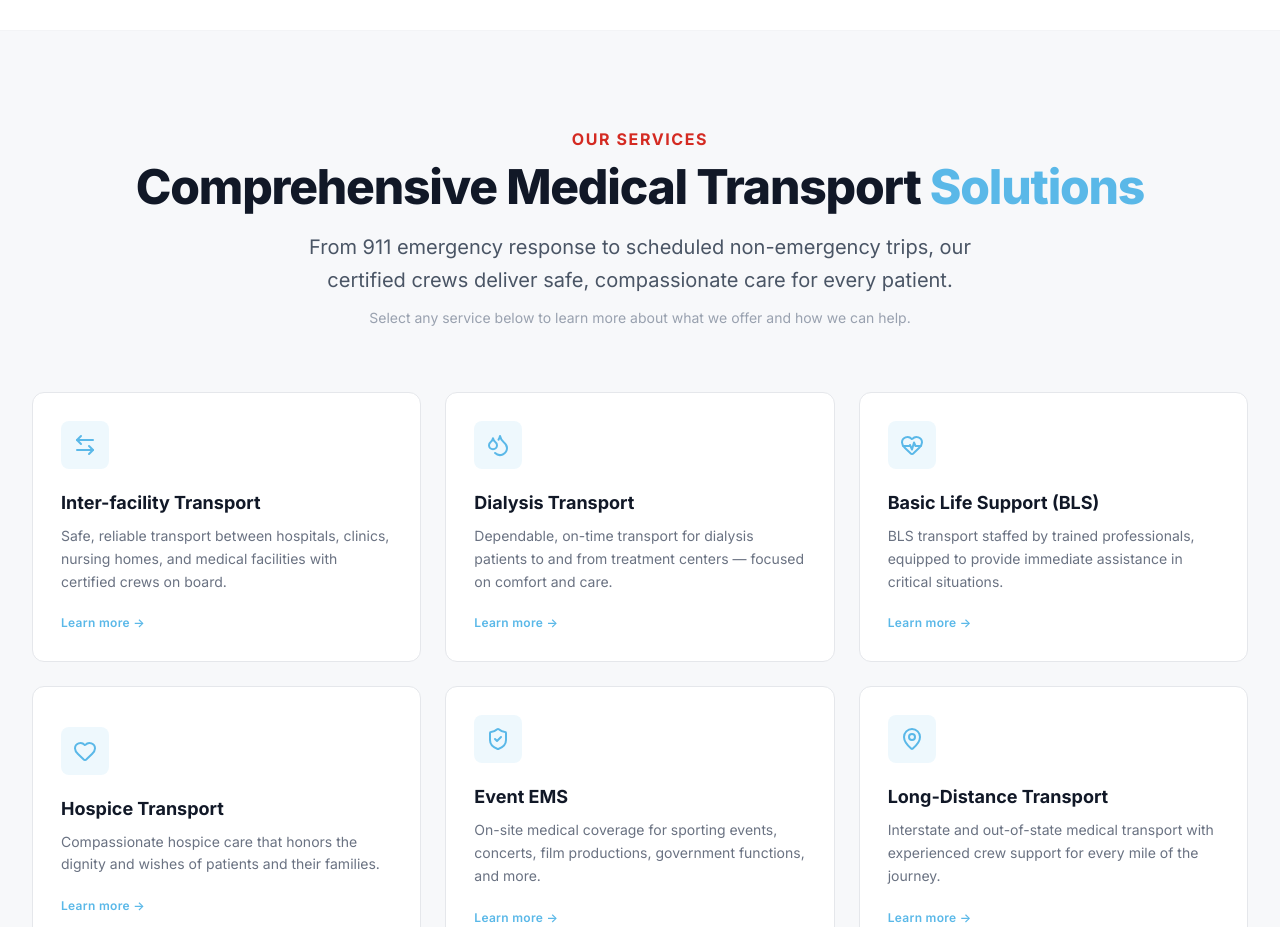
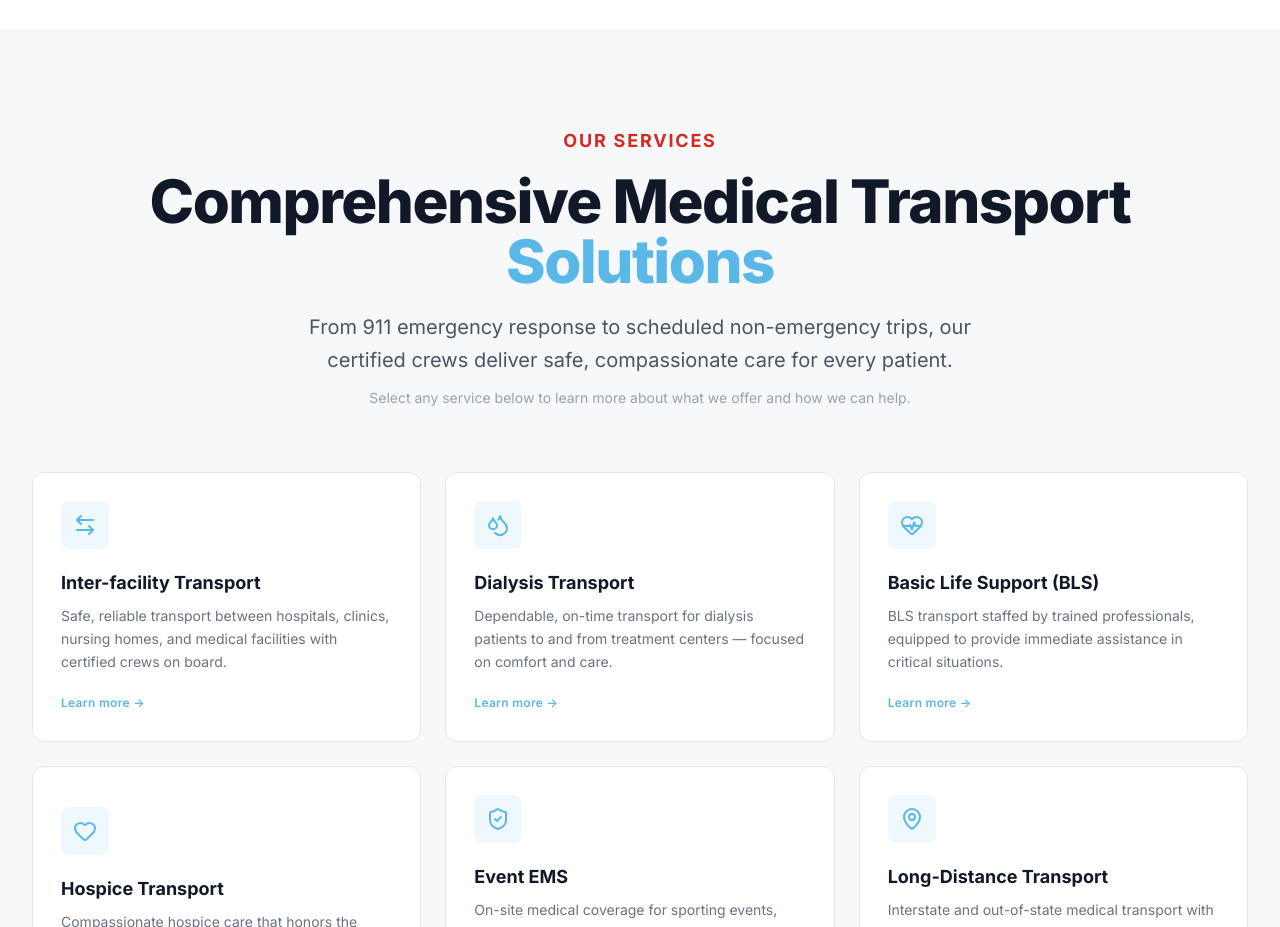
Before and after one commit to Parvin2001/LifeCare-EMS, a Next.js app: page / in a window 1280 px wide. Shown: the part 1380-2307 px from the top of the page. Built offline with nearby package versions, Linux system fonts and the light colour scheme.

Commit message:
Increase Our Services heading size for more emphasis
Co-Authored-By: Claude Opus 4.8 <noreply@anthropic.com>

```diff
--- a/components/sections/Services.tsx
+++ b/components/sections/Services.tsx
@@ -109,10 +109,10 @@ export default function Services() {
       <div className="max-w-7xl mx-auto px-4 sm:px-6 lg:px-8">
         {/* Header */}
         <div className="text-center mb-16">
-          <p className="text-[#D42A22] text-base font-bold tracking-widest uppercase mb-3">
+          <p className="text-[#D42A22] text-lg font-bold tracking-widest uppercase mb-4">
             Our Services
           </p>
-          <h2 className="text-4xl sm:text-5xl font-extrabold text-[#111827] mb-5 tracking-tight">
+          <h2 className="text-5xl sm:text-6xl font-extrabold text-[#111827] mb-5 tracking-tight">
             Comprehensive Medical Transport{" "}
             <span className="text-[#5AB8E8]">Solutions</span>
           </h2>
```
